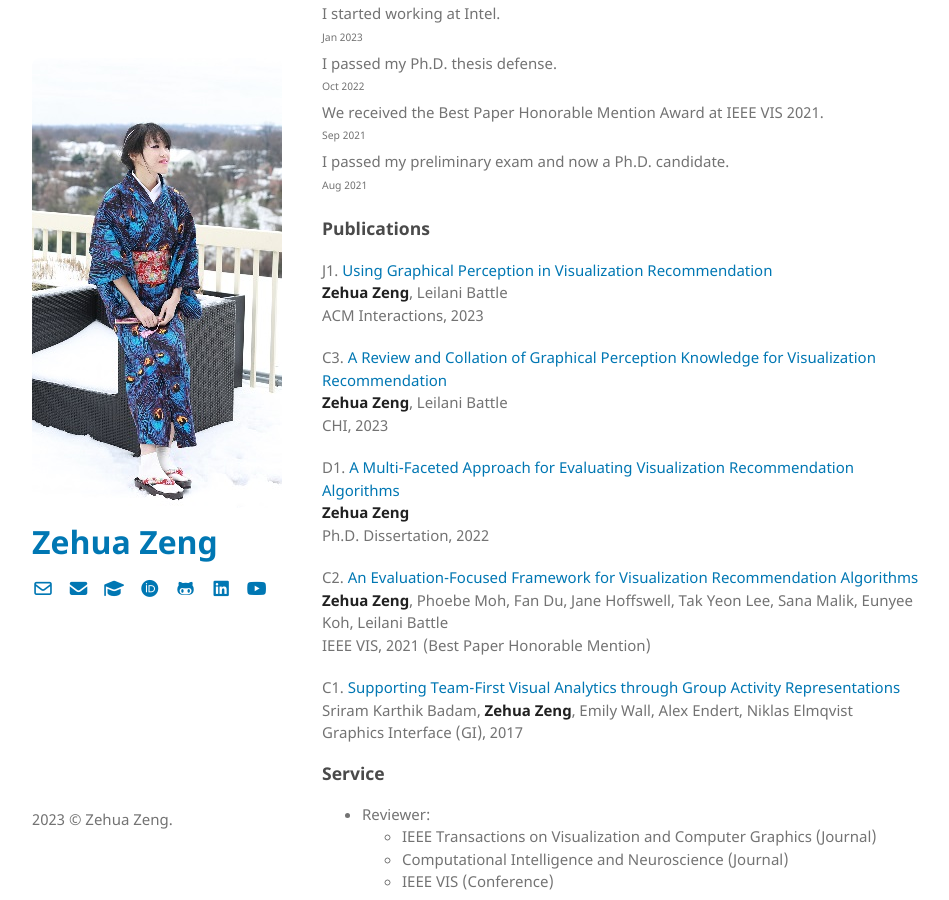
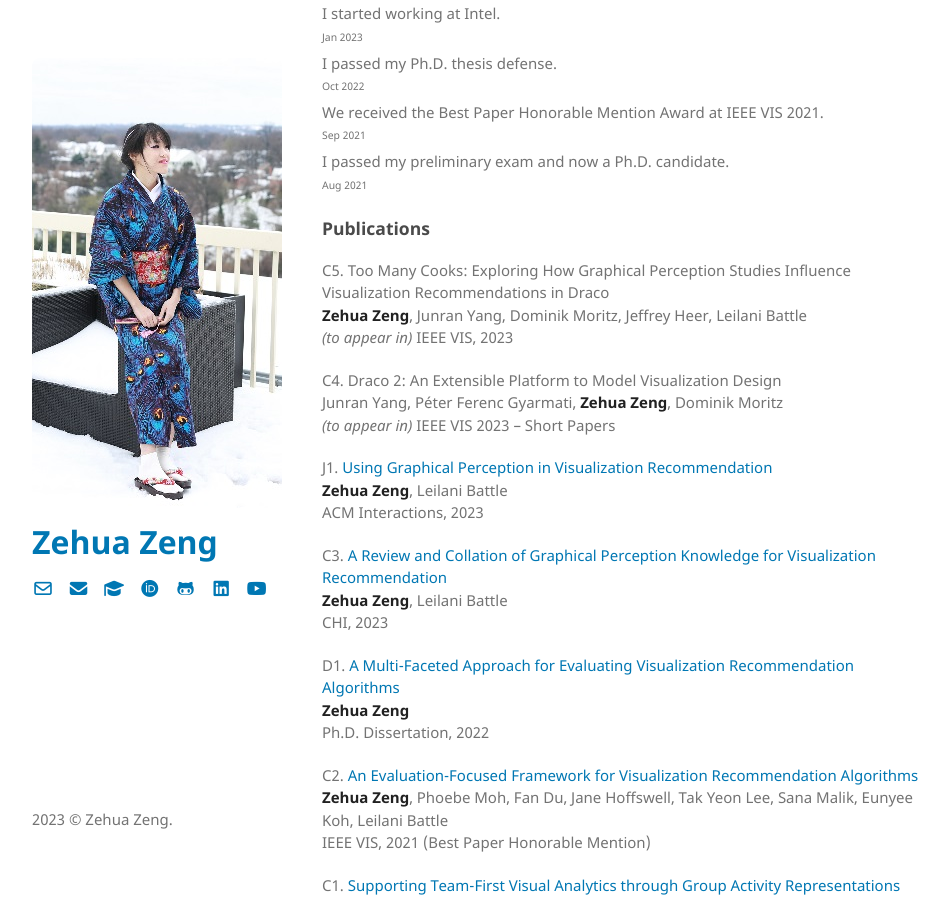
Before and after one commit to Zehua-Zeng/zehua-zeng.github.io, a Jekyll site: the page built from index.md, in a window 1280 px wide and 900 px high, scrolled down 729 px. Shown: the whole window, without its empty margins (158-1107 px from the left). Built offline with Jekyll 4.4.1, drawn with Linux system fonts in a browser that asks for light colours; the repository's description, which GitHub fills in, is left out; our own code applies the rules of GitHub Pages for plain Markdown files.

Commit message:
update publications

```diff
--- a/index.md
+++ b/index.md
@@ -38,6 +38,14 @@ I passed my preliminary exam and now a Ph.D. candidate. <br/>
 
 ### Publications
 
+C5. Too Many Cooks: Exploring How Graphical Perception Studies Influence Visualization Recommendations in Draco <br/>
+<strong>Zehua Zeng</strong>, Junran Yang, Dominik Moritz, Jeffrey Heer, Leilani Battle <br/>
+<i>(to appear in)</i> IEEE VIS, 2023
+
+C4. Draco 2: An Extensible Platform to Model Visualization Design <br/>
+Junran Yang, Péter Ferenc Gyarmati, <strong>Zehua Zeng</strong>, Dominik Moritz <br/>
+<i>(to appear in)</i> IEEE VIS 2023 -- Short Papers
+
 J1. <a href="https://dl.acm.org/doi/10.1145/3588744">Using Graphical Perception in Visualization Recommendation</a> <br/>
 <strong>Zehua Zeng</strong>, Leilani Battle <br/>
 ACM Interactions, 2023
```
